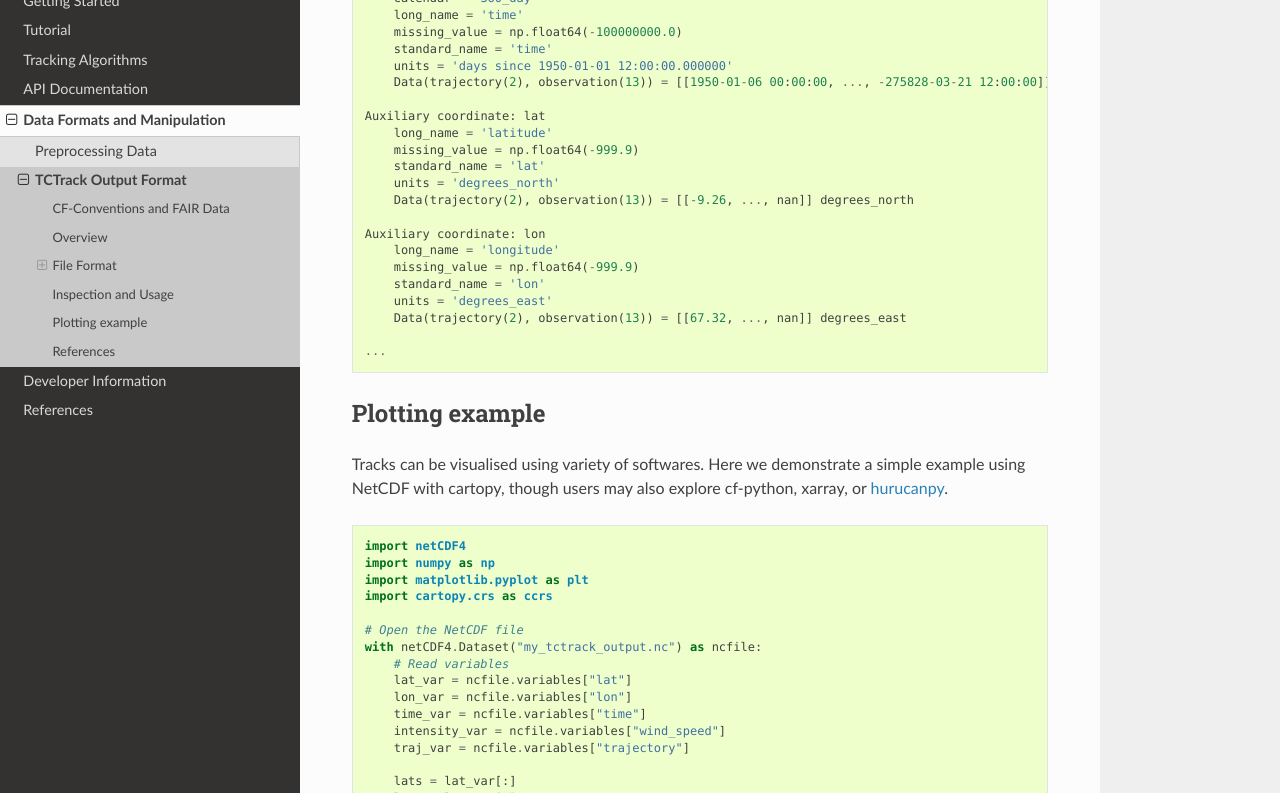
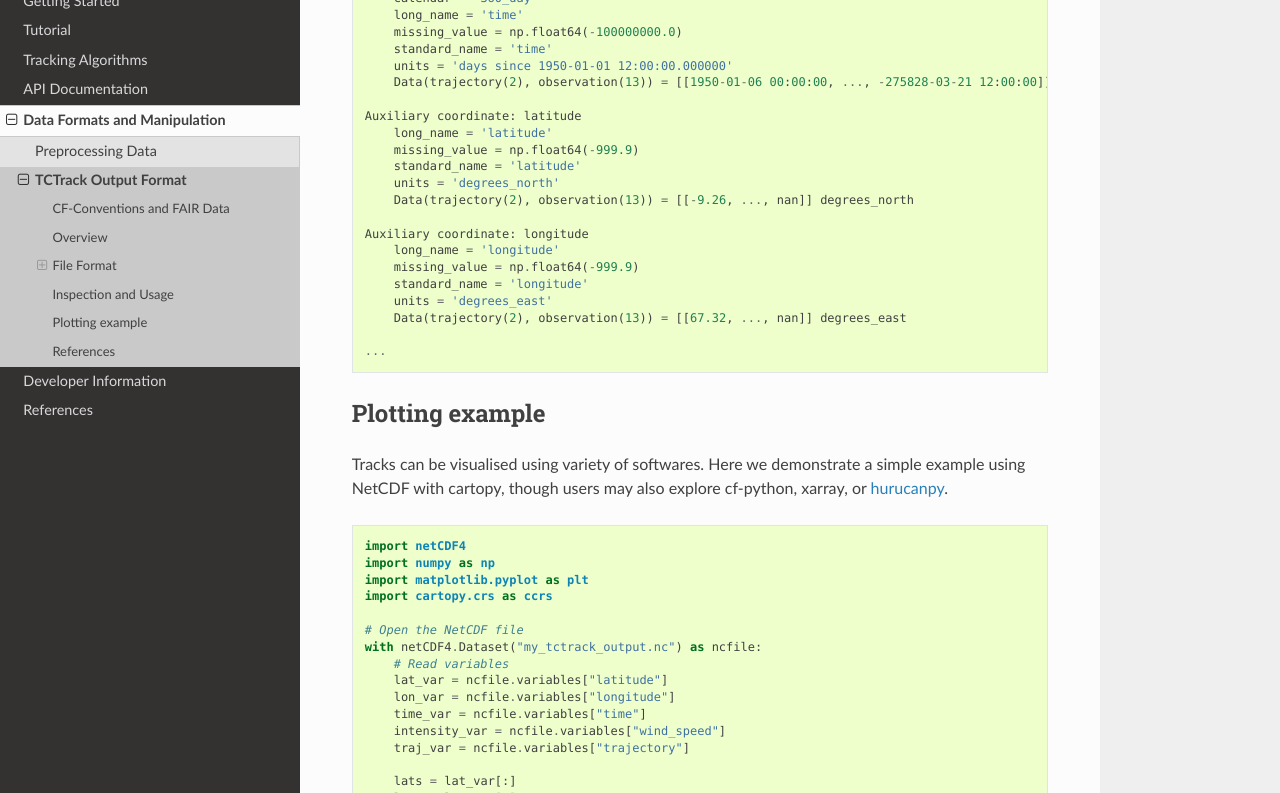
Before and after one commit to Cambridge-ICCS/TCTrack, a Sphinx documentation site: the page built from docs/data/output_file.rst, in a window 1280 px wide and 1400 px high, scrolled down 4439 px. Shown: the part 151-944 px from the top of the window. Built offline with Sphinx 7.4.7 and the Read the Docs theme 3.1.0, drawn with Linux system fonts in a browser that asks for light colours; some of the changed text lies outside the part shown.

Commit message:
Reflect change to nc variable name for lat/lon

```diff
--- a/docs/data/output_file.rst
+++ b/docs/data/output_file.rst
@@ -93,12 +93,12 @@ These coordinate variables are always present in a dataset:
   - Auxiliary coordinate.
   - *Attributes* include ``units`` and ``calendar`` amongst others
 
-- **lat**: Latitude of the observation.
+- **latitude**: Latitude of the observation.
 
   - *Dimensions*: ``(trajectory, observation)``
   - Auxiliary coordinate.
 
-- **lon**: Longitude of the observation.
+- **longitude**: Longitude of the observation.
 
   - *Dimensions*: ``(trajectory, observation)``
   - Auxiliary coordinate.
@@ -181,7 +181,7 @@ Perhaps the quickest way of inspecting the metadata is to use the
                     time:units = "days since 1950-01-01 12:00:00.000000" ;
                     time:missing_value = -100000000. ;
                     time:calendar = "360_day" ;
-            double lat(trajectory, observation) ;
+            double latitude(trajectory, observation) ;
             ...
 
 Here we show how to inspect a file using cf-python which highlights the structure
@@ -264,17 +264,17 @@ described above:
         units = 'days since 1950-01-01 12:00:00.000000'
         Data(trajectory(2), observation(13)) = [[1950-01-06 00:00:00, ..., -275828-03-21 12:00:00]] 360_day
 
-    Auxiliary coordinate: lat
+    Auxiliary coordinate: latitude
         long_name = 'latitude'
         missing_value = np.float64(-999.9)
-        standard_name = 'lat'
+        standard_name = 'latitude'
         units = 'degrees_north'
         Data(trajectory(2), observation(13)) = [[-9.26, ..., nan]] degrees_north
 
-    Auxiliary coordinate: lon
+    Auxiliary coordinate: longitude
         long_name = 'longitude'
         missing_value = np.float64(-999.9)
-        standard_name = 'lon'
+        standard_name = 'longitude'
         units = 'degrees_east'
         Data(trajectory(2), observation(13)) = [[67.32, ..., nan]] degrees_east
 
@@ -298,8 +298,8 @@ explore cf-python, xarray, or `hurucanpy <https://huracanpy.readthedocs.io>`_.
     # Open the NetCDF file
     with netCDF4.Dataset("my_tctrack_output.nc") as ncfile:
         # Read variables
-        lat_var = ncfile.variables["lat"]
-        lon_var = ncfile.variables["lon"]
+        lat_var = ncfile.variables["latitude"]
+        lon_var = ncfile.variables["longitude"]
         time_var = ncfile.variables["time"]
         intensity_var = ncfile.variables["wind_speed"]
         traj_var = ncfile.variables["trajectory"]
```
Also changed, not shown: 1 other file.
